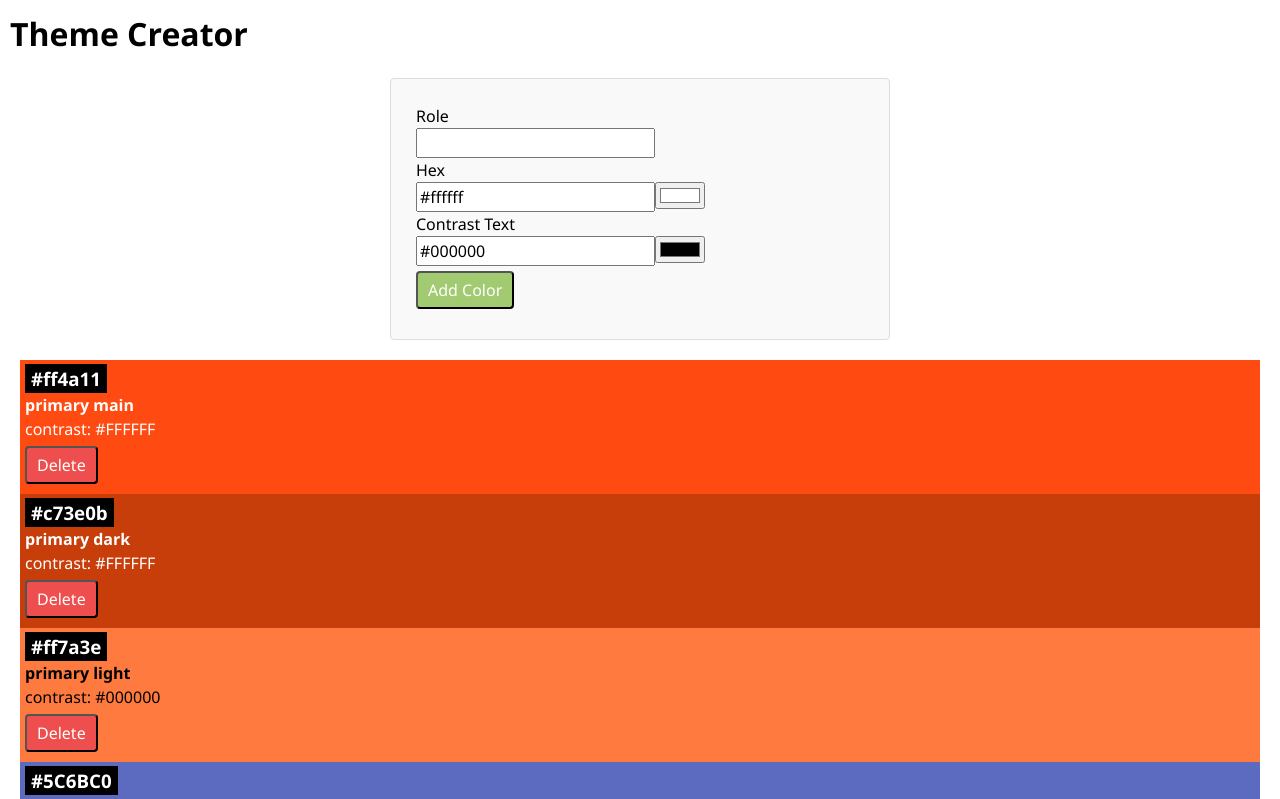
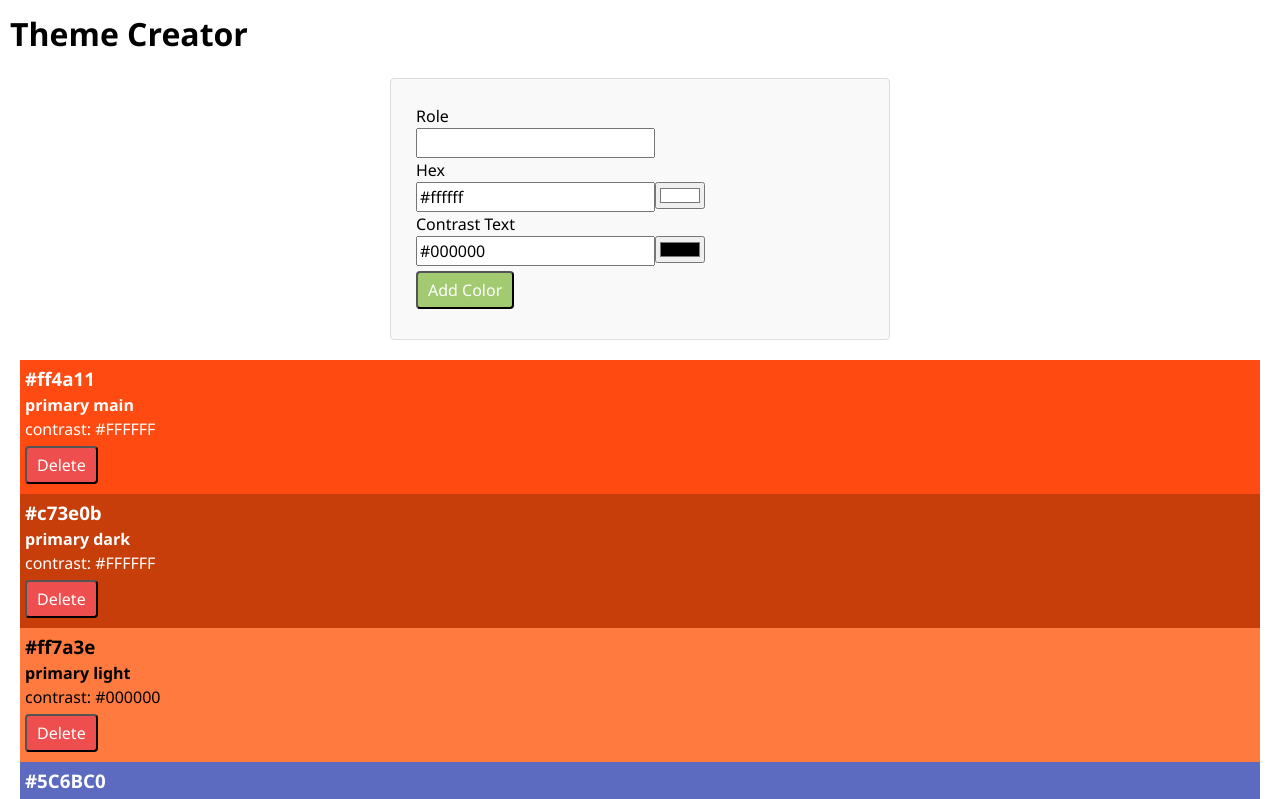
Before and after one commit to mexxlon/recap-project-4-color-theme-creator-app, a React (Vite) app: page / in a window 1280 px wide. Shown: the top 799 px of the page. Built offline with nearby package versions, Linux system fonts and the light colour scheme.

Commit message:
changed color-card-hightlight

```diff
--- a/src/Components/Color/Color.css
+++ b/src/Components/Color/Color.css
@@ -3,7 +3,7 @@
   padding: 5px;
 }
 
-.color-card-headline {
+.color-card-hightlight {
   display: inline;
   padding: 2px 6px;
   background: black;
```
